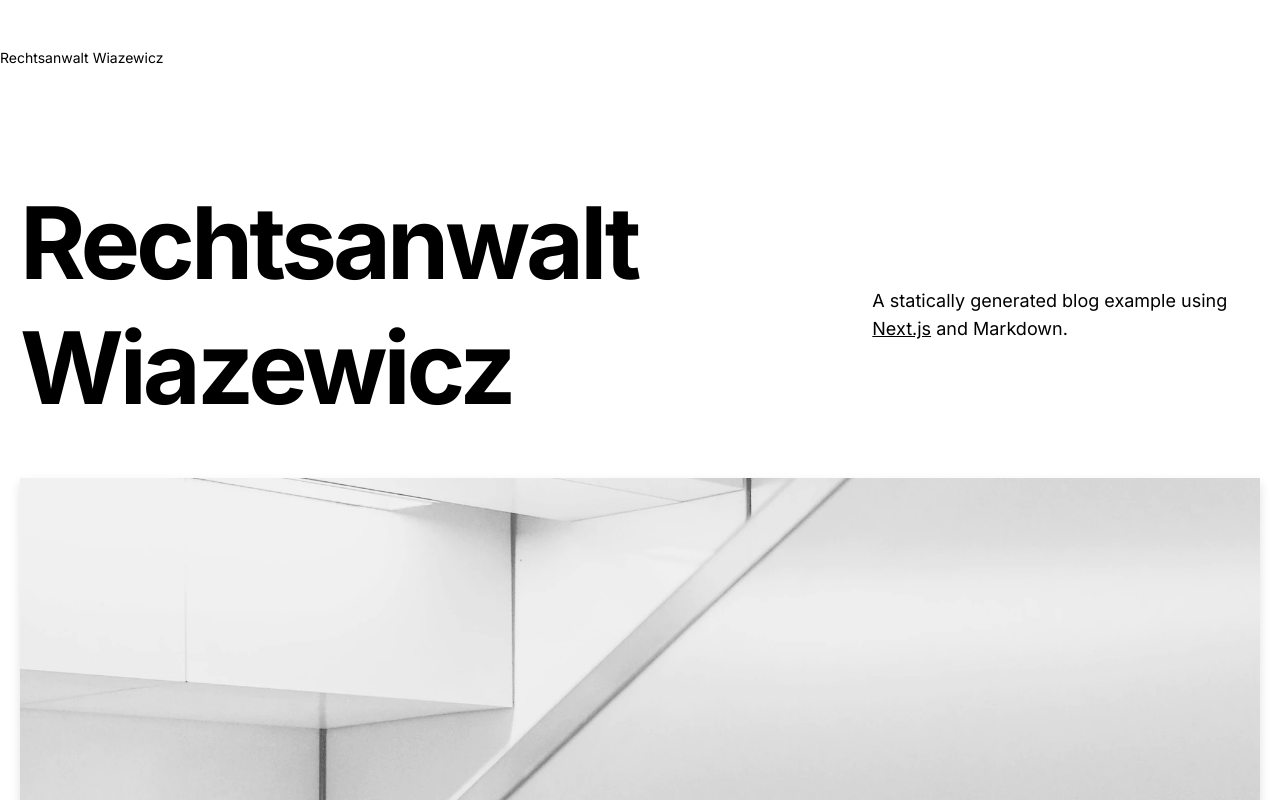
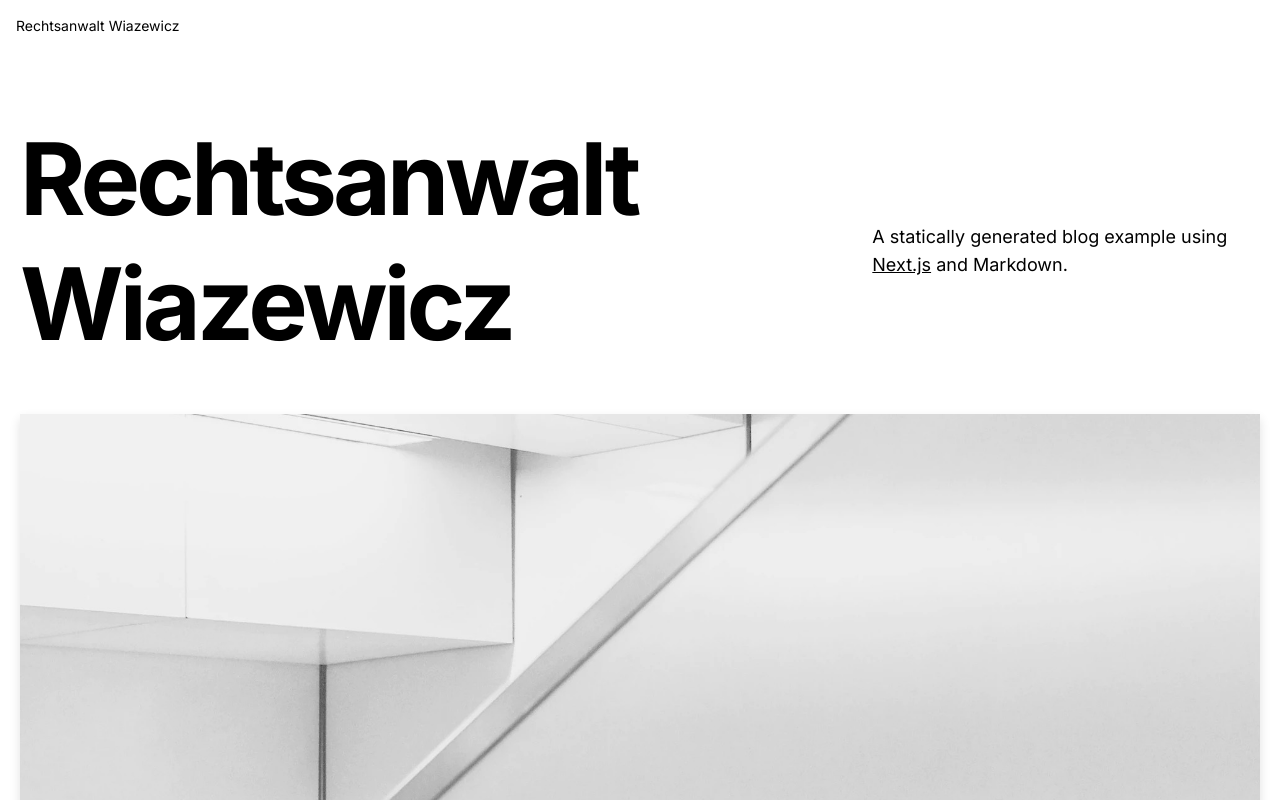
Before and after one commit to dreadbeard11/ra-wiazewicz, a Next.js app: page / in a window 1280 px wide. Shown: the top 800 px of the page. Built offline with nearby package versions, Linux system fonts and the light colour scheme.

Commit message:
Update layout.tsx

```diff
--- a/src/app/layout.tsx
+++ b/src/app/layout.tsx
@@ -61,7 +61,7 @@ export default function RootLayout({
         <link rel="alternate" type="application/rss+xml" href="/feed.xml" />
       </head>
       <body className={inter.className}>
-        <div className="xheader font-display text-sm py-12">Rechtsanwalt Wiazewicz</div>
+        <div className="xheader font-display text-sm p-4">Rechtsanwalt Wiazewicz</div>
         <div className="min-h-screen">{children}</div>
         <Footer />
       </body>
```
